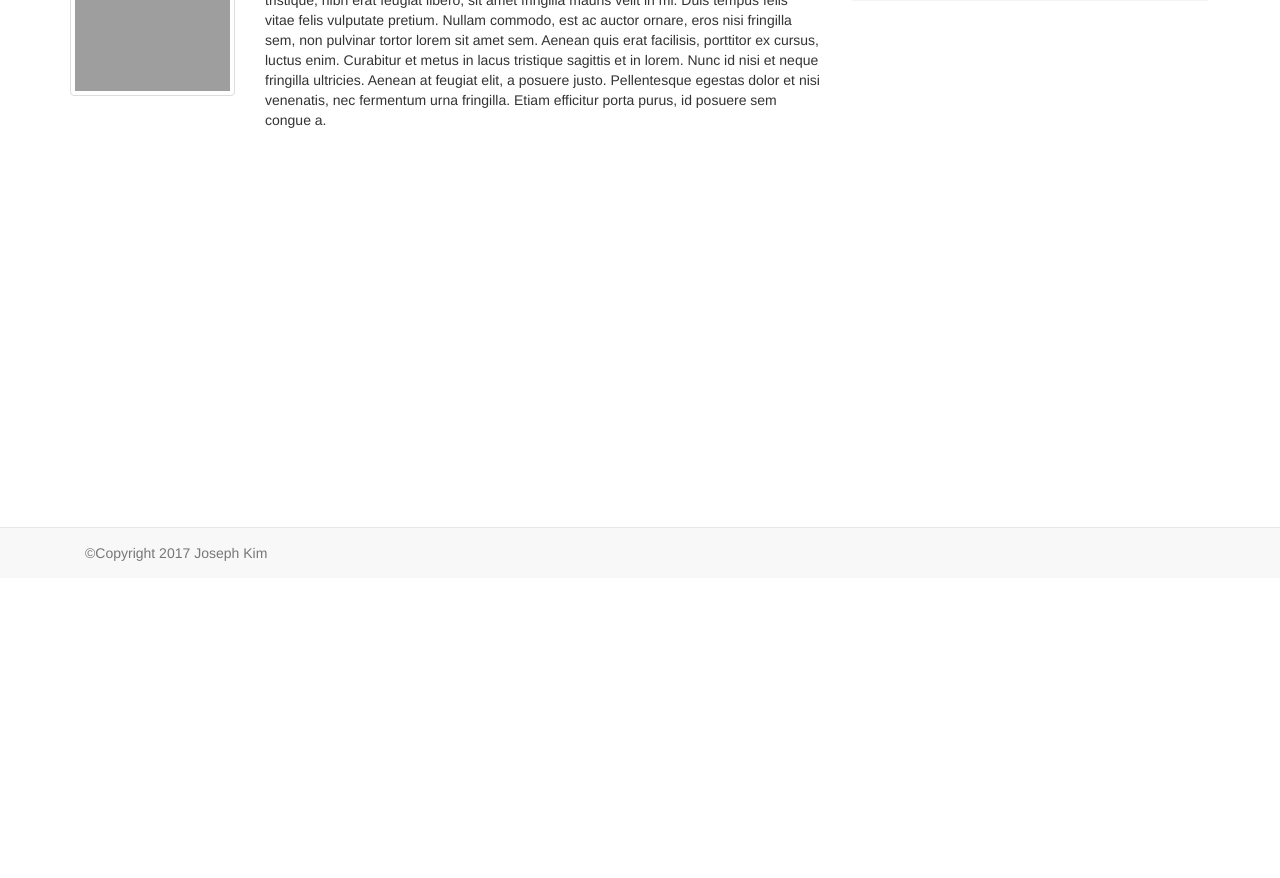
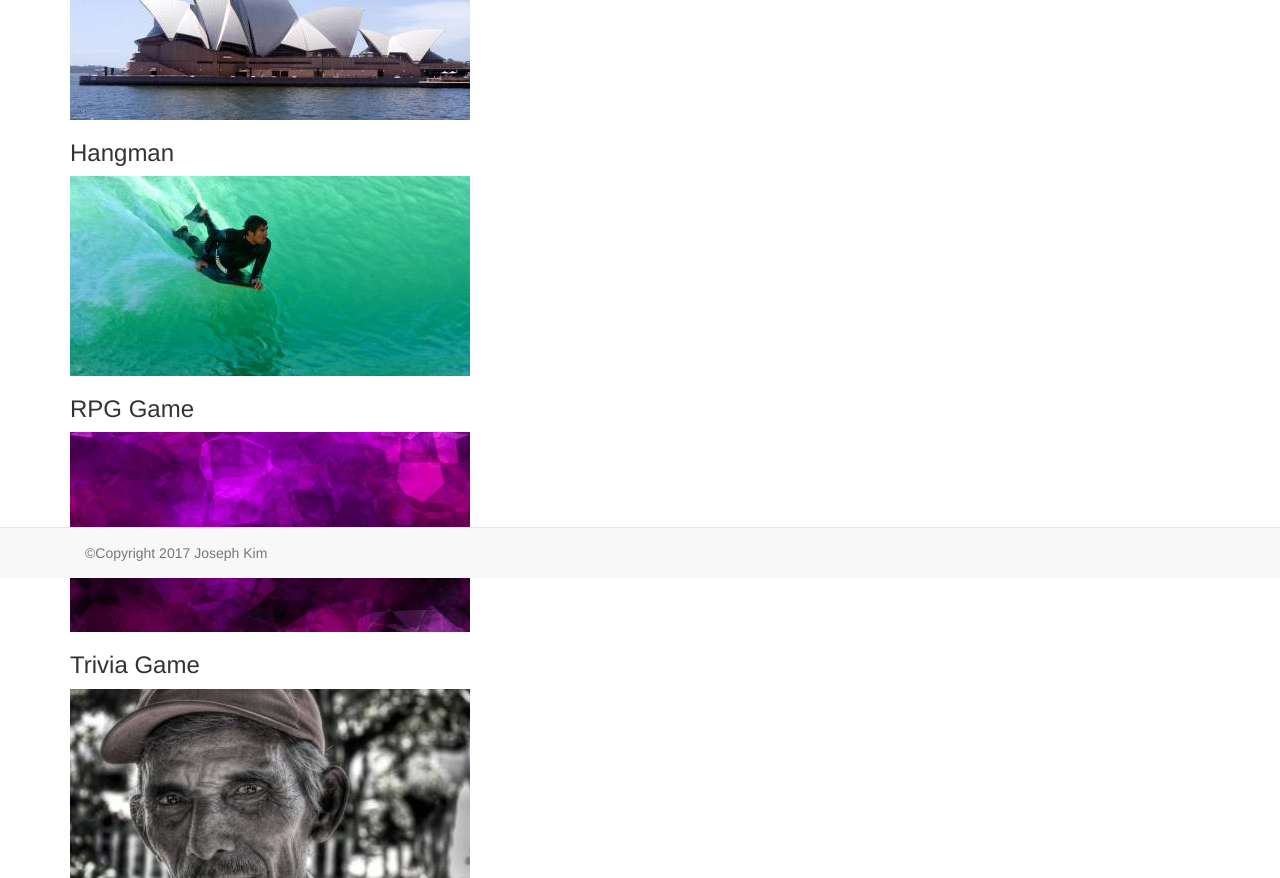
Before and after one commit to joekimga/Bootstrap-Portfolio, a plain HTML site: page portfolio.html in a window 1280 px wide. Shown: the part 222-1100 px from the top of the page. Before the commit the page ends 800 px from the top, so only its background shows below. Drawn offline with nearby package versions, Linux system fonts and the light colour scheme; grey boxes are pictures that could not be loaded.

Commit message:
WIP:stillworking

```diff
--- a/portfolio.html
+++ b/portfolio.html
@@ -30,6 +30,9 @@
     </div>
   </nav>
 
+
+<!--Portfolio Sections-->
+<!--
   <div class="container">
     <div class="row">
       <div class="col-md-8">
@@ -42,24 +45,52 @@
           </div>
           <div class="col-md-9">
             <p>
+              Lorem ipsum dolor sit amet, consectetur adipiscing elit. Quisque dignissim, felis ut dictum tristique, nibh erat feugiat libero, sit amet fringilla mauris velit in mi. Duis tempus felis vitae felis vulputate pretium. Nullam commodo, est ac auctor ornare,
+              eros nisi fringilla sem, non pulvinar tortor lorem sit amet sem. Aenean quis erat facilisis, porttitor ex cursus, luctus enim. Curabitur et metus in lacus tristique sagittis et in lorem. Nunc id nisi et neque fringilla ultricies. Aenean
+              at feugiat elit, a posuere justo. Pellentesque egestas dolor et nisi venenatis, nec fermentum urna fringilla. Etiam efficitur porta purus, id posuere sem congue a.
+            </p>
+
+
+          </div>
+        </div>
+      </div>
+      -->
+
+<div id="main-container" class="container">
+    <section class="main-section">
+      <h1>Portfolio</h1>
+
+      <div class="work">
+        <img src="assets/images/img1.jpg" alt="hangman">
+
+        <h3>Hangman</h3>
+      </div>
+      <div class="work">
+        <img src="assets/images/img2.jpg" alt="RPG Game">
+
+        <h3>RPG Game</h3>
+      </div>
+      <div class="work">
+        <img src="assets/images/img3.jpg" alt="Trivia Game">
+
+        <h3>Trivia Game</h3>
+      </div>
+      <div class="work">
+        <img src="assets/images/img4.jpg" alt="Rutgers Info Widget">
+
+        <h3>Rutgers Info Widget</h3>
+      </div>
+      <div class="work">
+        <img src="assets/images/img5.jpg" alt="Rock Paper Scissors">
+
+        <h3>Rock Paper Scissors</h3>
+      </div>
+
+    </section>
 
 
 
-
-              Lorem ipsum dolor sit amet, consectetur adipiscing elit. Quisque dignissim, felis ut dictum tristique, nibh erat feugiat libero, sit amet fringilla mauris velit in mi. Duis tempus felis vitae felis vulputate pretium. Nullam commodo, est ac auctor ornare,
-              eros nisi fringilla sem, non pulvinar tortor lorem sit amet sem. Aenean quis erat facilisis, porttitor ex cursus, luctus enim. Curabitur et metus in lacus tristique sagittis et in lorem. Nunc id nisi et neque fringilla ultricies. Aenean
-              at feugiat elit, a posuere justo. Pellentesque egestas dolor et nisi venenatis, nec fermentum urna fringilla. Etiam efficitur porta purus, id posuere sem congue a.
-
-
-
-
-
-
-            </p>
-          </div>
-        </div>
-      </div>
-
+<!--Connect with ME-->
       <div class="col-md-4">
         <div class="panel panel-default">
           <div class="panel-heading">
```
